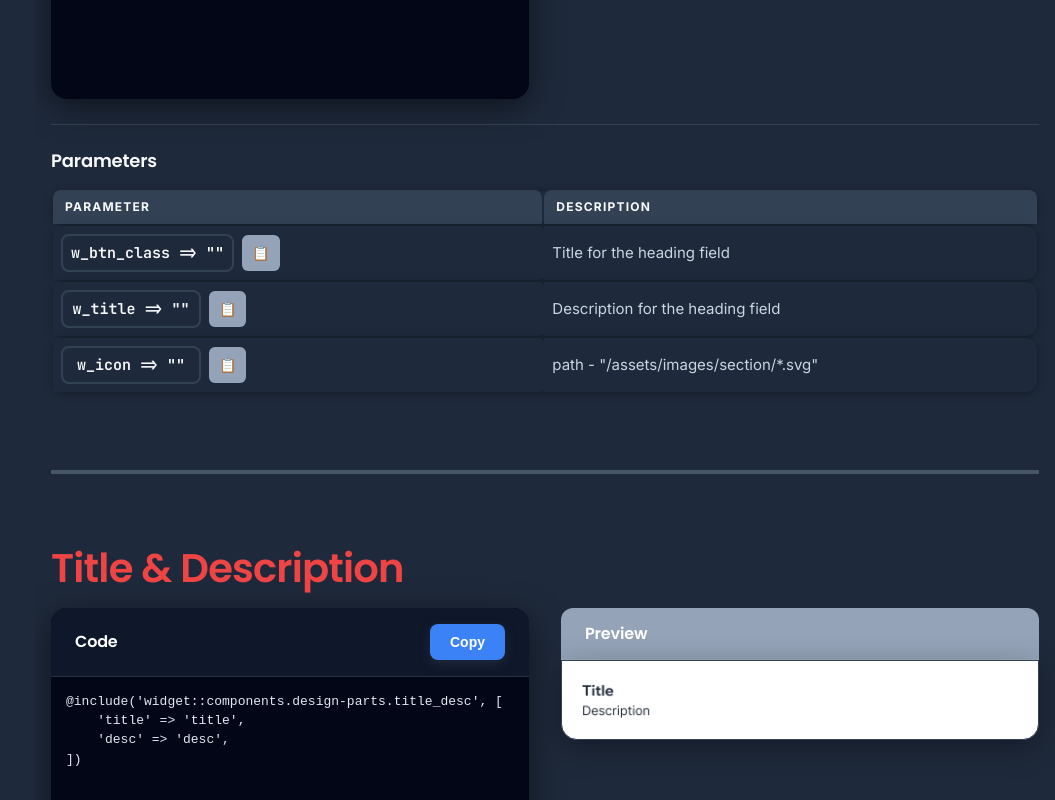
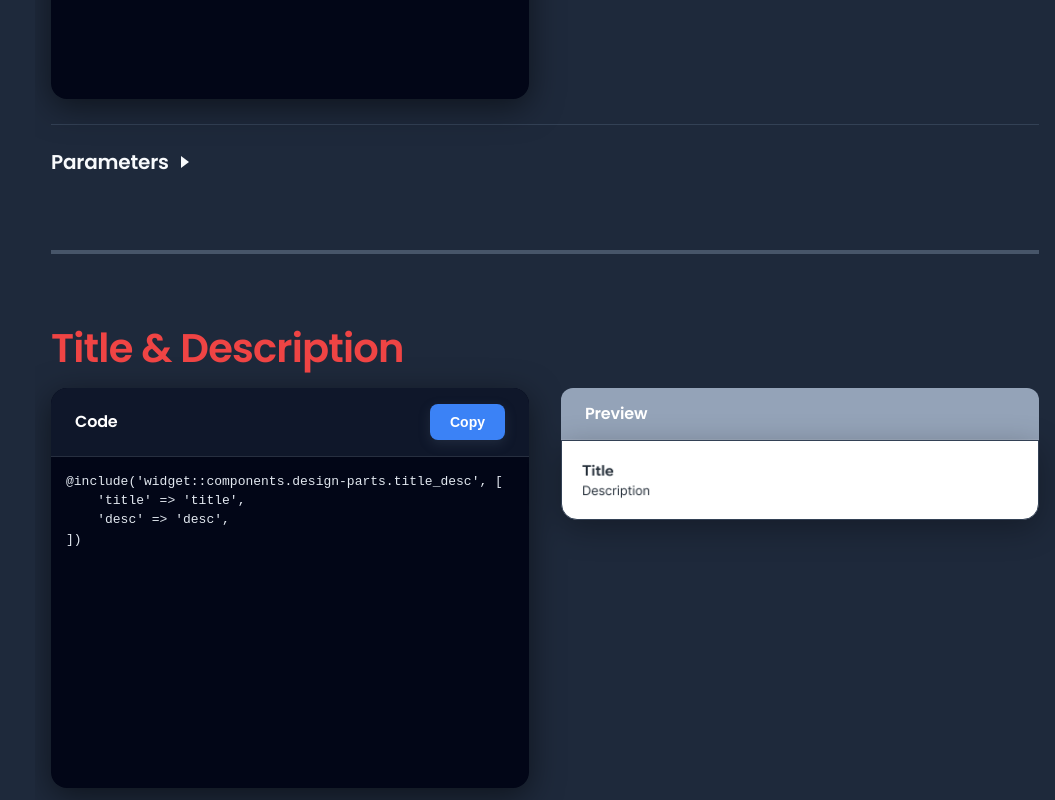
Before and after one commit to OrestTiny/component-dashboard, a React (Create React App) app: page / in a window 1280 px wide. Shown: the part 1320-2120 px from the top of the page, without its empty margins (225-1280 px from the left). Built offline with nearby package versions, Linux system fonts and the light colour scheme.

Commit message:
Implement collapsible parameters section in ComponentSection; add styles for toggle button and icon; remove bottom margin from body for improved layout.

```diff
--- a/src/assets/styles.css
+++ b/src/assets/styles.css
@@ -380,7 +380,6 @@ body {
   font-size: 20px;
   font-weight: 600;
   color: var(--text-primary);
-  margin-bottom: 16px;
   display: flex;
   align-items: center;
   gap: 16px;
@@ -749,7 +748,40 @@ body {
   max-width: 100%;
 }
 
+.parameters-toggle {
+  display: inline-flex;
+  align-items: center;
+  gap: 12px;
+  padding: 0;
+  border: none;
+  background: transparent;
+  color: var(--text-primary);
+  cursor: pointer;
+  font: inherit;
+}
+
+.parameters-toggle:focus-visible {
+  outline: 2px solid var(--accent-primary);
+  outline-offset: 2px;
+  border-radius: 6px;
+}
+
+.parameters-toggle-icon {
+  display: inline-block;
+  width: 0;
+  height: 0;
+  border-left: 8px solid currentColor;
+  border-top: 6px solid transparent;
+  border-bottom: 6px solid transparent;
+  transition: transform 0.2s ease;
+}
+
+.parameters-section.expanded .parameters-toggle-icon {
+  transform: rotate(90deg);
+}
+
 .parameters-table-container {
+  margin-top: 16px;
   background: transparent;
   border: none;
   box-shadow: none;
--- a/src/components/ComponentSection.js
+++ b/src/components/ComponentSection.js
@@ -2,6 +2,7 @@ import React, { useState } from 'react';
 
 const ComponentSection = ({ component, isLast }) => {
   const [tooltips, setTooltips] = useState({});
+  const [isParametersOpen, setIsParametersOpen] = useState(false);
 
   const copyCode = async (sectionId, code) => {
     try {
@@ -26,6 +27,8 @@ const ComponentSection = ({ component, isLast }) => {
       console.error('Failed to copy parameter:', err);
     }
   };
+
+  const parametersTableId = `${component.id}-parameters-table`;
 
   return (
     <section id={component.id} className={`component-section ${isLast ? 'last' : ''}`}>
@@ -101,11 +104,21 @@ const ComponentSection = ({ component, isLast }) => {
 
       {/* Parameters Table */}
       {component.parameters && component.parameters.length > 0 && (
-        <div className="parameters-section">
-          <div className="section-header">
-            <h3 className="section-title">Parameters</h3>
-          </div>
-          <div className="parameters-table-container">
+        <div
+          className={`parameters-section ${isParametersOpen ? 'expanded' : 'collapsed'}`}
+        >
+          <button
+            type="button"
+            className="parameters-toggle"
+            onClick={() => setIsParametersOpen(prev => !prev)}
+            aria-expanded={isParametersOpen}
+            aria-controls={parametersTableId}
+          >
+            <span className="section-title">Parameters</span>
+            <span className="parameters-toggle-icon" aria-hidden="true" />
+          </button>
+          {isParametersOpen && (
+            <div className="parameters-table-container" id={parametersTableId}>
               <table className="parameters-table">
               <thead>
                 <tr>
@@ -137,6 +150,7 @@ const ComponentSection = ({ component, isLast }) => {
                 </tbody>
               </table>
             </div>
+          )}
         </div>
       )}
     </section>
```
Lines whose indentation alone changed are shown as unchanged.
